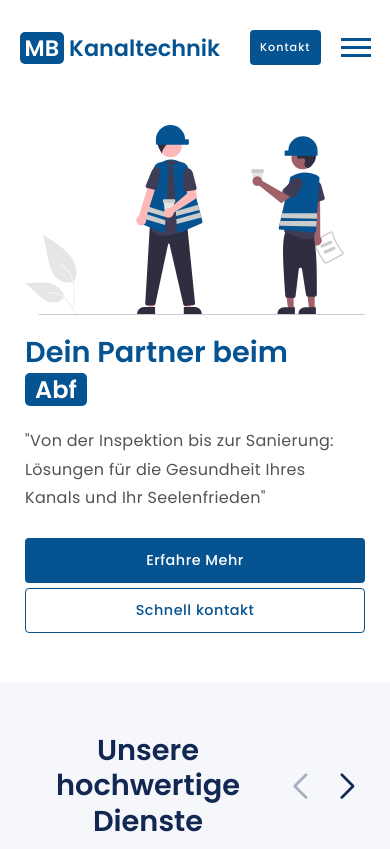
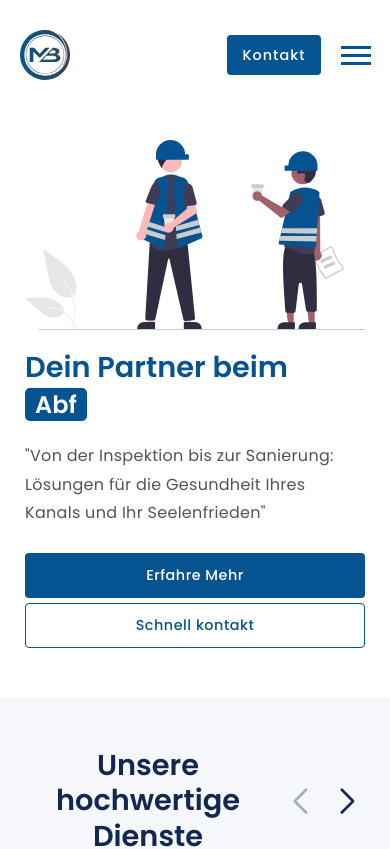
Before and after one commit to arberb96/mbkanaltechnik, a React (Create React App) app: page / in a window 390 px wide. Shown: the top 849 px of the page. Built offline with nearby package versions, Linux system fonts and the light colour scheme.

Commit message:
logo-changes

```diff
--- a/src/components/footer/Footer.jsx
+++ b/src/components/footer/Footer.jsx
@@ -1,7 +1,7 @@
 import React from 'react'
 import './footer.css'
 import { FaFacebookF, FaInstagram, FaTwitter, FaYoutube, FaLinkedin } from "react-icons/fa";
-
+import LOGO from '../../assets/logo/Solo-logo.svg'
 
 function Footer() {
   return (
@@ -10,7 +10,7 @@ function Footer() {
 
             <div className="footer-company-box">
 
-                <a href="/" className="logo"><span>MB</span>Kanaltechnik</a>
+                <a href="/" className="footer-logo"><img src={LOGO} alt='logo' width={50}/>Kanaltechnik</a>
 
                 <p>"Von der Inspektion bis zur Sanierung: Lösungen für die Gesundheit Ihres Kanals und Ihr Seelenfrieden"</p>
 
--- a/src/components/footer/footer.css
+++ b/src/components/footer/footer.css
@@ -1,6 +1,7 @@
 footer{
     width: 100%;
 }
+
 .footer-container{
     max-width: 1200px;
     width: 90%;
@@ -10,9 +11,11 @@ footer{
     justify-content: space-between;
     align-items: flex-start;
 }
+
 .footer-company-box{
     max-width: 330px;
 }
+
 .footer-company-box p{
     color: #585858;
     margin: 5px 0px;
@@ -20,11 +23,13 @@ footer{
     letter-spacing: 0.3px;
     line-height: 1.4rem;
 }
+
 .footer-social{
     display: flex;
     align-items: center;
     flex-wrap: wrap;
 }
+
 .footer-social a{
     margin-top: 10px;
     margin-right: 10px;
@@ -39,18 +44,22 @@ footer{
     font-size: 0.9rem;
     transition: all ease 0.3s;
 }
+
 .footer-social a:hover{
     background-color: #065391;
     color: #ffffff;
 }
+
 .footer-link-box strong{
     font-size: 1.2rem;
     color: #065391;
     font-weight: 600;
 }
+
 .footer-link-box ul{
     margin-top: 5px;
 }
+
 .footer-container ul li a{
     color: #585858;
     font-size: 0.9rem;
@@ -58,9 +67,11 @@ footer{
     display: flex;
     transition: all ease 0.3s;
 }
+
 .footer-container ul li a:hover{
     color: #065391;
 }
+
 .footer-bottom{
     display: flex;
     justify-content: space-between;
@@ -73,7 +84,18 @@ footer{
     width: 90%;
     margin: auto;
 }
+
 .footer-bottom span{
     color: #252525;
     font-size: 0.9rem;
 }
+
+.footer-logo{
+    display: flex;
+    align-items: center;
+    color:#065391;
+    font-weight: 700;
+    font-size: 1.4rem;
+    gap: 10px;
+    z-index: 1002;
+}
--- a/src/components/navigation/Navigation.jsx
+++ b/src/components/navigation/Navigation.jsx
@@ -1,5 +1,6 @@
 import React, { useState } from 'react';
 import './navigation.css';
+import LOGO from '../../assets/logo/Solo-logo.svg'
 
 function Navigation() {
   const [menuActive, setMenuActive] = useState(false);
@@ -15,7 +16,7 @@ function Navigation() {
   return (
     <div className='header'>
       <nav className="navigation">
-        <a href="#hero" className="logo" onClick={handleLinkClick}><span>MB</span>Kanaltechnik</a>
+        <a href="#hero" className="logo" onClick={handleLinkClick}><img src={LOGO} alt='logo' width={50}/>Kanaltechnik</a>
 
         <div className={`hamburger-menu ${menuActive ? 'active' : ''}`} onClick={toggleMenu}>
           <div className="bar1"></div>
--- a/src/components/navigation/navigation.css
+++ b/src/components/navigation/navigation.css
@@ -18,19 +18,13 @@
 }
 
 .logo{
+    display: flex;
+    align-items: center;
     color:#065391;
     font-weight: 700;
     font-size: 1.4rem;
+    gap: 10px;
     z-index: 1002;
-}
-
-.logo span{
-    background-color: #065391;
-    color: #ffffff;
-    padding: 0px 5px;
-    border-radius: 5px;
-    font-weight: 600;
-    margin-right: 5px;
 }
 
 .menu{
@@ -181,38 +175,19 @@
 
 @media(max-width:420px){
     .nav-appointment-btn{
-        height: 35px;
-        padding: 0px 10px;
-        border-radius:4px;
+        height: 40px;
+        padding: 0px 15px;
         font-weight: 500;
-        font-size: 0.7rem;
+        font-size: 0.9rem;
     }
 }
 
-@media(max-width:380px){
-    .nav-appointment-btn{
-        height: 30px;
-        padding: 0px 10px;
-        border-radius:4px;
-        font-weight: 500;
-        font-size: 0.5rem;
+@media(max-width:415px){
+    .logo {
+    font-size: 0;
+    }
+
+    .logo img {
+        width: 50px;
     }
 }
-
-@media(max-width:360px){
-    .nav-appointment-btn{
-        margin-right: 10px;
-    }
-}
-
-@media(max-width:345px){
-    .nav-appointment-btn{
-        margin-right: 5px;
-    }
-}
-
-@media(max-width:340px){
-    .nav-appointment-btn{
-        display: none;
-    }
-}
```
Also changed, not shown: src/assets/logo/Solo-logo.svg (added), src/assets/logo/full-logo.svg (renamed from src/assets/images/logo.svg).
